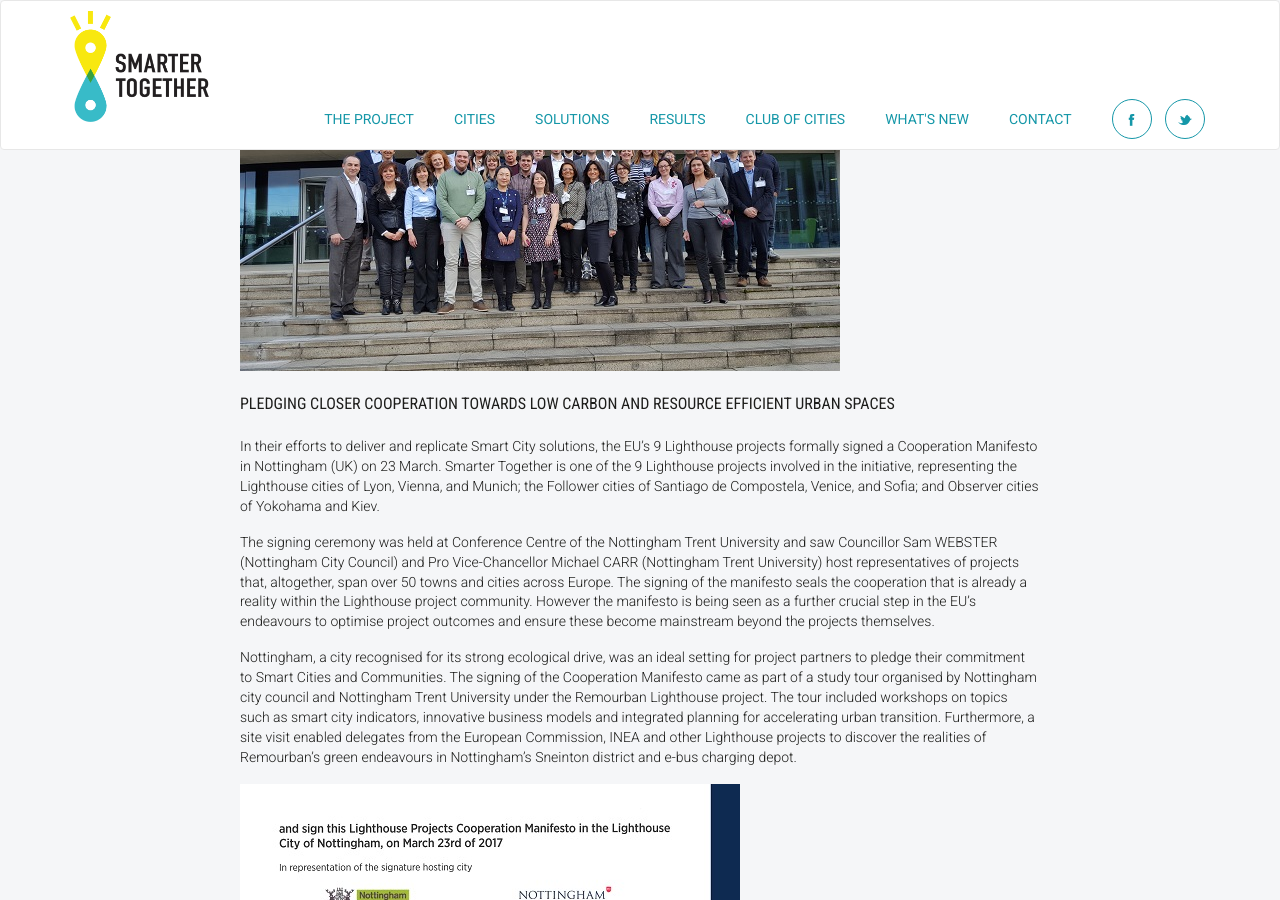
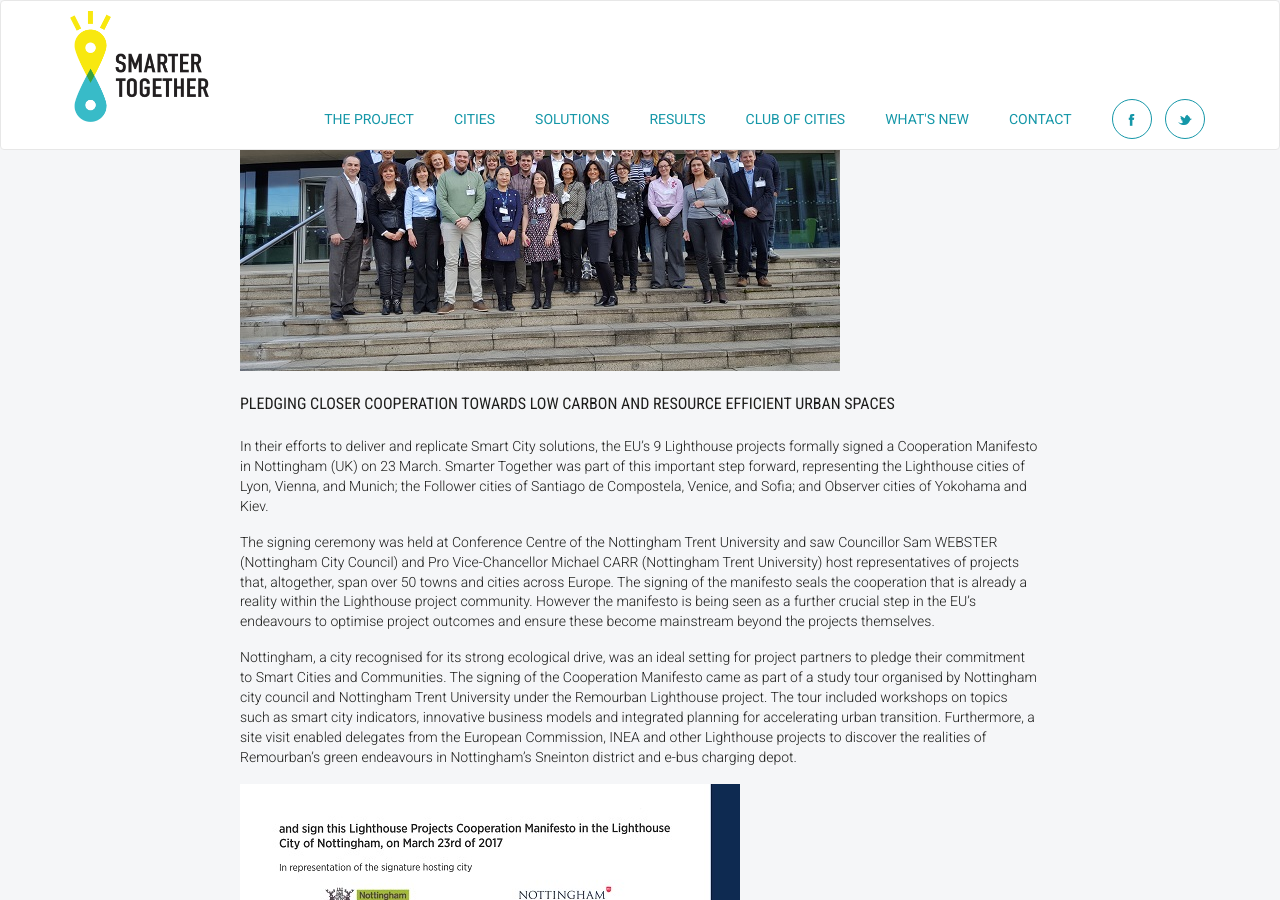
Before and after one commit to frontcraft/smarttogether, a Jekyll site: the page built from _news/2017-04-10-Lighthouse-Project-Cooperation.md, in a window 1280 px wide and 900 px high, scrolled down 1230 px. Built offline with Jekyll 4.4.1, drawn with Linux system fonts in a browser that asks for light colours; nearby versions of some CDN libraries.

Commit message:
Update 2017-04-10-Lighthouse-Project-Cooperation.md

```diff
--- a/_news/2017-04-10-Lighthouse-Project-Cooperation.md
+++ b/_news/2017-04-10-Lighthouse-Project-Cooperation.md
@@ -14,7 +14,7 @@ imageurl: images/news/Signed Manifesto Group Photo.jpg
 
 #### Pledging Closer Cooperation Towards Low Carbon and Resource Efficient Urban Spaces
 
-In their efforts to deliver and replicate Smart City solutions, the EU’s 9 Lighthouse projects formally signed a Cooperation Manifesto in Nottingham (UK) on 23 March. Smarter Together is one of the 9 Lighthouse projects involved in the initiative, representing the Lighthouse cities of Lyon, Vienna, and Munich; the Follower cities of Santiago de Compostela, Venice, and Sofia; and Observer cities of Yokohama and Kiev.
+In their efforts to deliver and replicate Smart City solutions, the EU’s 9 Lighthouse projects formally signed a Cooperation Manifesto in Nottingham (UK) on 23 March. Smarter Together was part of this important step forward, representing the Lighthouse cities of Lyon, Vienna, and Munich; the Follower cities of Santiago de Compostela, Venice, and Sofia; and Observer cities of Yokohama and Kiev.
 
 The signing ceremony was held at Conference Centre of the Nottingham Trent University and saw Councillor Sam WEBSTER (Nottingham City Council) and Pro Vice-Chancellor Michael CARR (Nottingham Trent University) host representatives of projects that, altogether, span over 50 towns and cities across Europe. The signing of the manifesto seals the cooperation that is already a reality within the Lighthouse project community. However the manifesto is being seen as a further crucial step in the EU’s endeavours to optimise project outcomes and ensure these become mainstream beyond the projects themselves.
 
```
